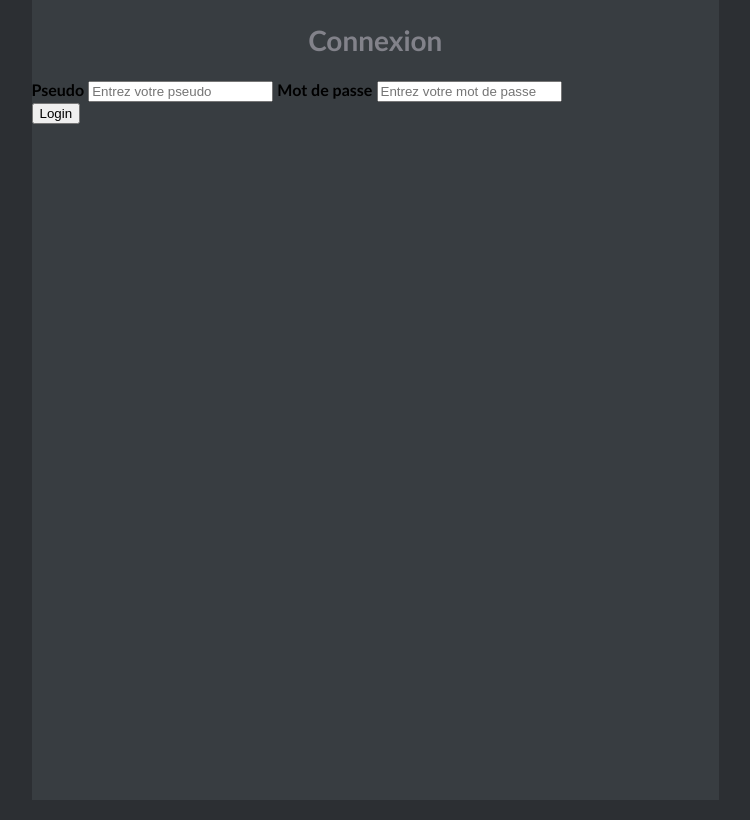
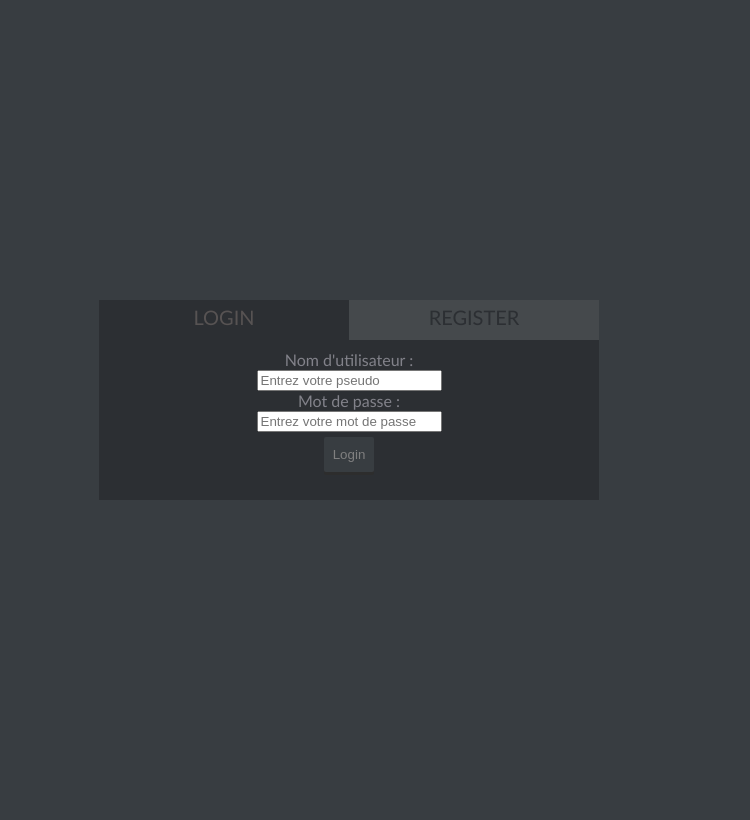
Before and after one commit to slewinus/Equinox, a Flask app: page /login in a window 1280 px wide. Shown: the whole page, without its empty margins (291-1041 px from the left). After the commit the page ends 500 px from the top, so only its background shows below. Run offline with Flask 2, Linux system fonts and the light colour scheme; data that the repository does not hold is empty.

Commit message:
Login/register

```diff
--- /dev/null
+++ b/static/login.css
@@ -0,0 +1,68 @@
+body, html{
+    max-height: 100%;
+    max-width: 100%;
+    background-color: #383d41;
+    font-family: Calibri, arial, serif;
+}
+
+p, a, label, input{
+    color: #82828a;
+    overflow-wrap: break-word;
+}
+
+.form-container{
+    background-color: #2c2f33;
+    padding: 0;
+    width: 500px;
+    height: 200px;
+    position: absolute;
+    top: 50%;
+    left: 50%;
+    transform: translate(-50%, -50%);
+}
+
+.form-container > form{
+    margin-top: 10px;
+    display: block;
+    text-align: center;
+}
+
+.submit-button{
+    margin: 5px 0 5px 0;
+    width: 50px;
+    height: 35px;
+    background-color: #383d41;
+    border: 0;
+    border-radius: 2px;
+    box-shadow: 0 3px #2d2d2d;
+    color: grey;
+}
+
+.submit-button:hover{
+    background-color: #35383b;
+}
+
+.submit-button:active{
+    box-shadow: 0 1px #000000;
+    transform: translateY(2px);
+}
+
+.menu{
+    display: flex;
+    height: 40px;
+}
+
+.menu > a{
+    padding-top: 5px;
+    font-size: 20px;
+    text-decoration: none;
+    text-align: center;
+    background-color: #45494c;
+    width: 50%;
+    color: #2c2f33;
+}
+
+.menu > .current{
+    background-color: #2c2f33;
+    color: #575353;
+}
--- a/templates/login.html
+++ b/templates/login.html
@@ -1,17 +1,23 @@
-{% extends 'base.html' %}
-{% block title %}HOME{% endblock %}
-
-{% block content %}
-    <h2 class="content_title">Connexion</h2>
-    <div class="container">
+<!doctype html>
+<html>
+    <head>
+        <title>Login - Equinox</title>
+        <link rel="stylesheet" href="{{ url_for('static', filename='login.css') }}">
+    </head>
+<body>
+    <div class="form-container">
+        <div class="menu">
+            <a href="./login" class="current">LOGIN</a>
+            <a href="./register">REGISTER</a>
+        </div>
         <form action="{{ url_for('login') }}" method="post">
-            <label for="username"><b>Pseudo</b></label>
-            <input type="text" placeholder="Entrez votre pseudo" name="username" id="username" required>
-            <label for="password"><b>Mot de passe</b></label>
-            <input type="password" placeholder="Entrez votre mot de passe" name="password" id="password" required>
+            <label for="username">Nom d'utilisateur :</label><br />
+            <input type="text" placeholder="Entrez votre pseudo" name="username" id="username" required><br />
+            <label for="password">Mot de passe :</label><br />
+            <input type="password" placeholder="Entrez votre mot de passe" name="password" id="password" required><br />
             <div class="msg">{{ msg }}</div>
-            <input type="submit" value="Login">
+            <input class="submit-button" type="submit" value="Login">
         </form>
     </div>
-
-{% endblock %}
+</body>
+</html>
```
Also changed, not shown: templates/register.html (+20 -7 lines).
